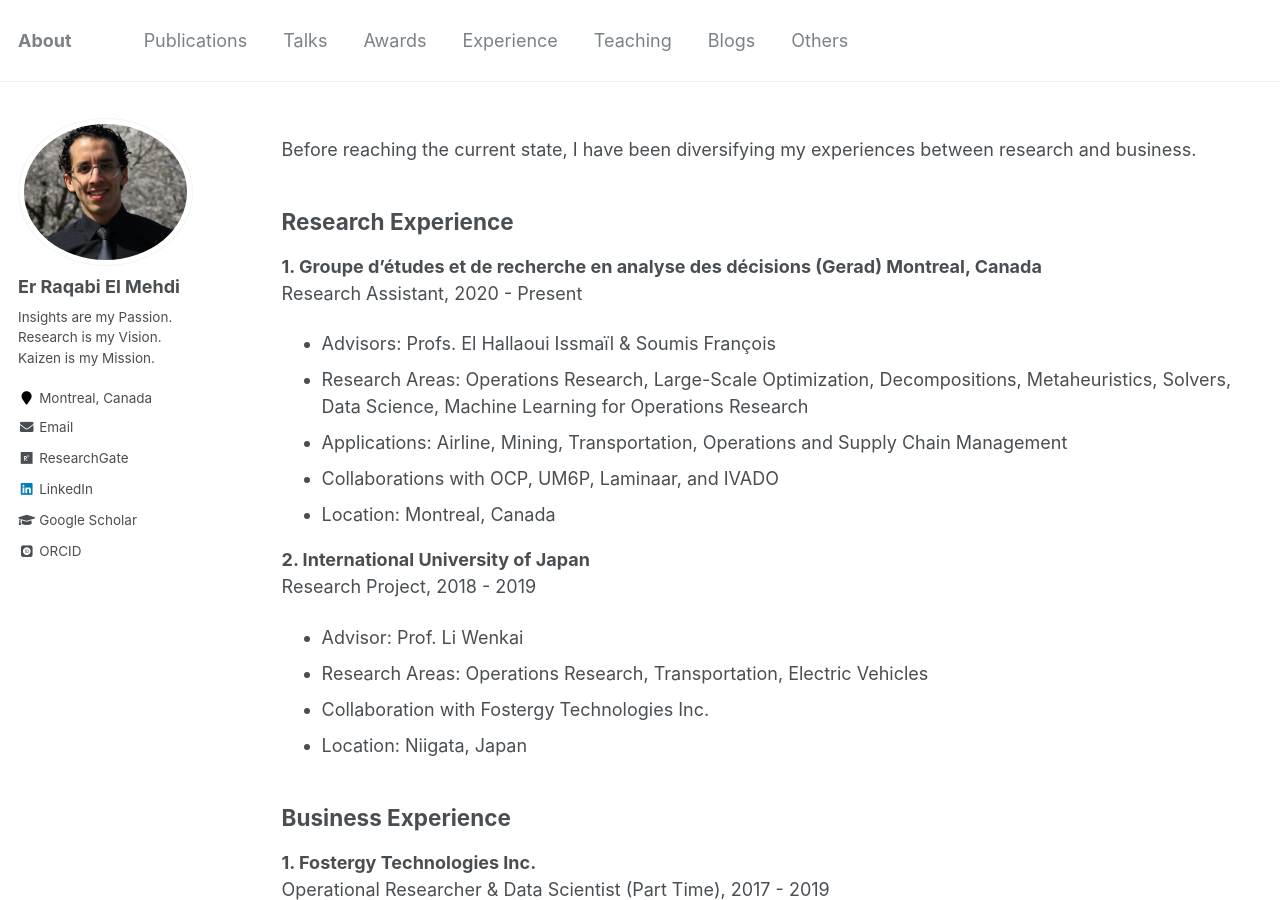
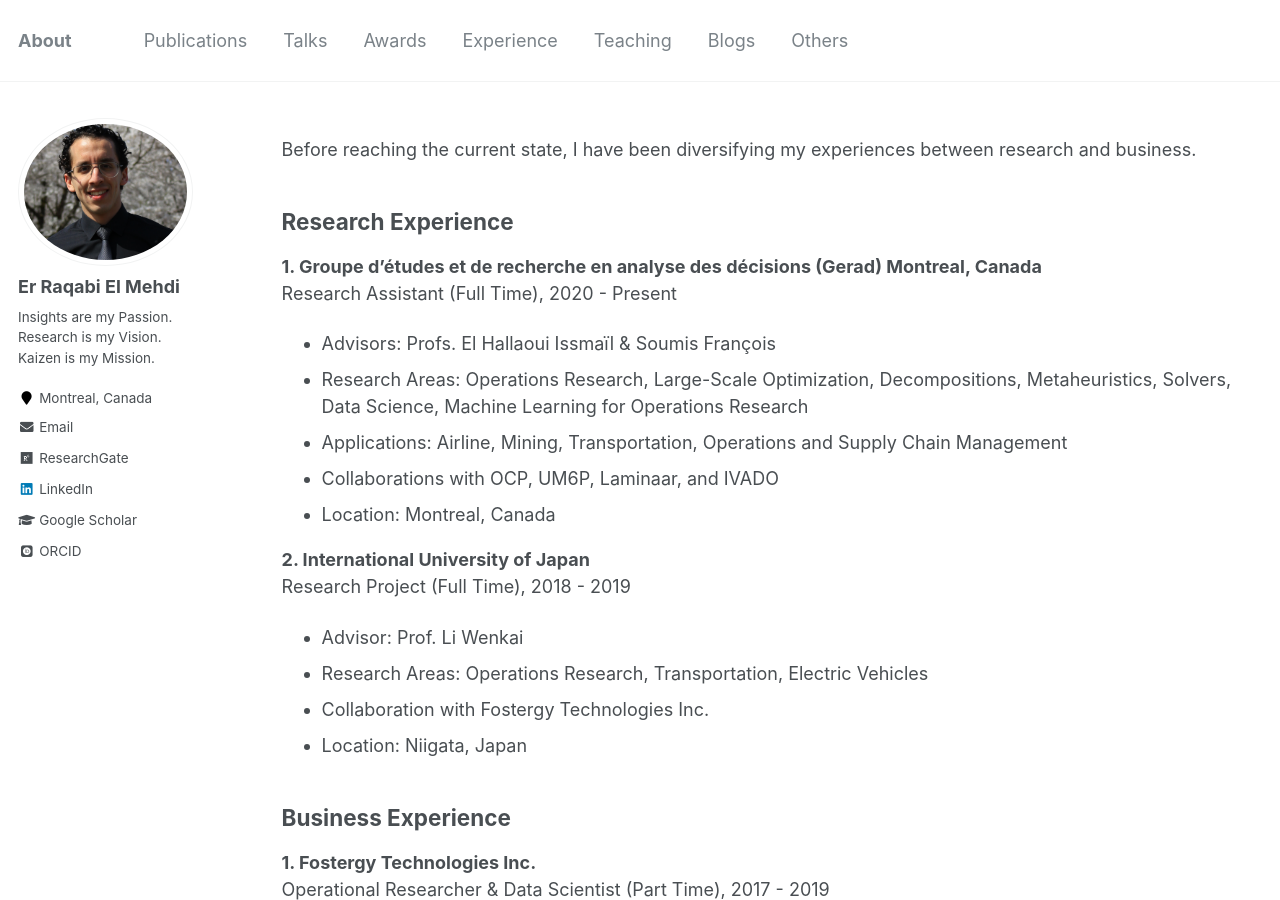
Before and after one commit to RqbMedi/rqbmedi.github.io, a Jekyll site: the page built from _pages/others.md, in a window 1280 px wide and 900 px high. Built offline with Jekyll 4.4.1, drawn with Linux system fonts in a browser that asks for light colours; some web fonts are replaced.

Commit message:
Update others.md

```diff
--- a/_pages/others.md
+++ b/_pages/others.md
@@ -12,7 +12,7 @@ Before reaching the current state, I have been diversifying my experiences betwe
 Research Experience
 ------
 **1. Groupe d’études et de recherche en analyse des décisions (Gerad) Montreal, Canada**<br>
-Research Assistant, 2020 - Present
+Research Assistant (Full Time), 2020 - Present
  - Advisors: Profs. El Hallaoui Issmaïl & Soumis François
  - Research Areas: Operations Research, Large-Scale Optimization, Decompositions, Metaheuristics, Solvers, Data Science, Machine Learning for Operations Research
  - Applications: Airline, Mining, Transportation, Operations and Supply Chain Management
@@ -20,7 +20,7 @@ Research Assistant, 2020 - Present
  - Location: Montreal, Canada
 
 **2. International University of Japan**<br>
-Research Project, 2018 - 2019
+Research Project (Full Time), 2018 - 2019
  - Advisor: Prof. Li Wenkai
  - Research Areas: Operations Research, Transportation, Electric Vehicles
  - Collaboration with Fostergy Technologies Inc.
```
